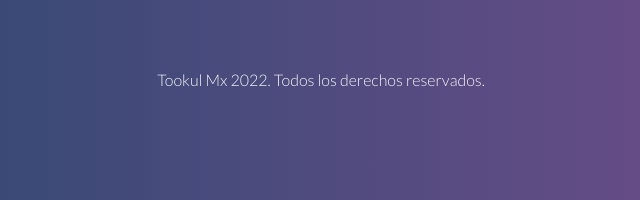
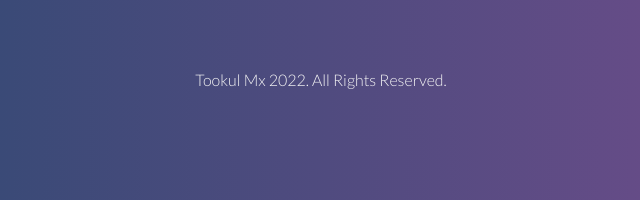
Before and after one commit to tookulmx/pictureinpicture, a plain HTML site: page index.html in a window 1280 px wide. Shown: the part 597-797 px from the top of the page, 319-959 px from the left. Drawn offline with Linux system fonts and the light colour scheme.

Commit message:
New version 1.1

```diff
--- a/index.html
+++ b/index.html
@@ -22,5 +22,5 @@
     <!-- Script -->
     <script type="text/javascript" src="script.js"></script>
 </body>
-<footer>Tookul Mx 2022. Todos los derechos reservados.</footer>
+<footer>Tookul Mx 2022. All Rights Reserved.</footer>
 </html>
--- a/script.js
+++ b/script.js
@@ -28,4 +28,4 @@ button.addEventListener('click', async () => {
 }
 );
 
-buttonShare.addEventListener('click', selectMediaStream)
+buttonShare.addEventListener('click', selectMediaStream);
```
